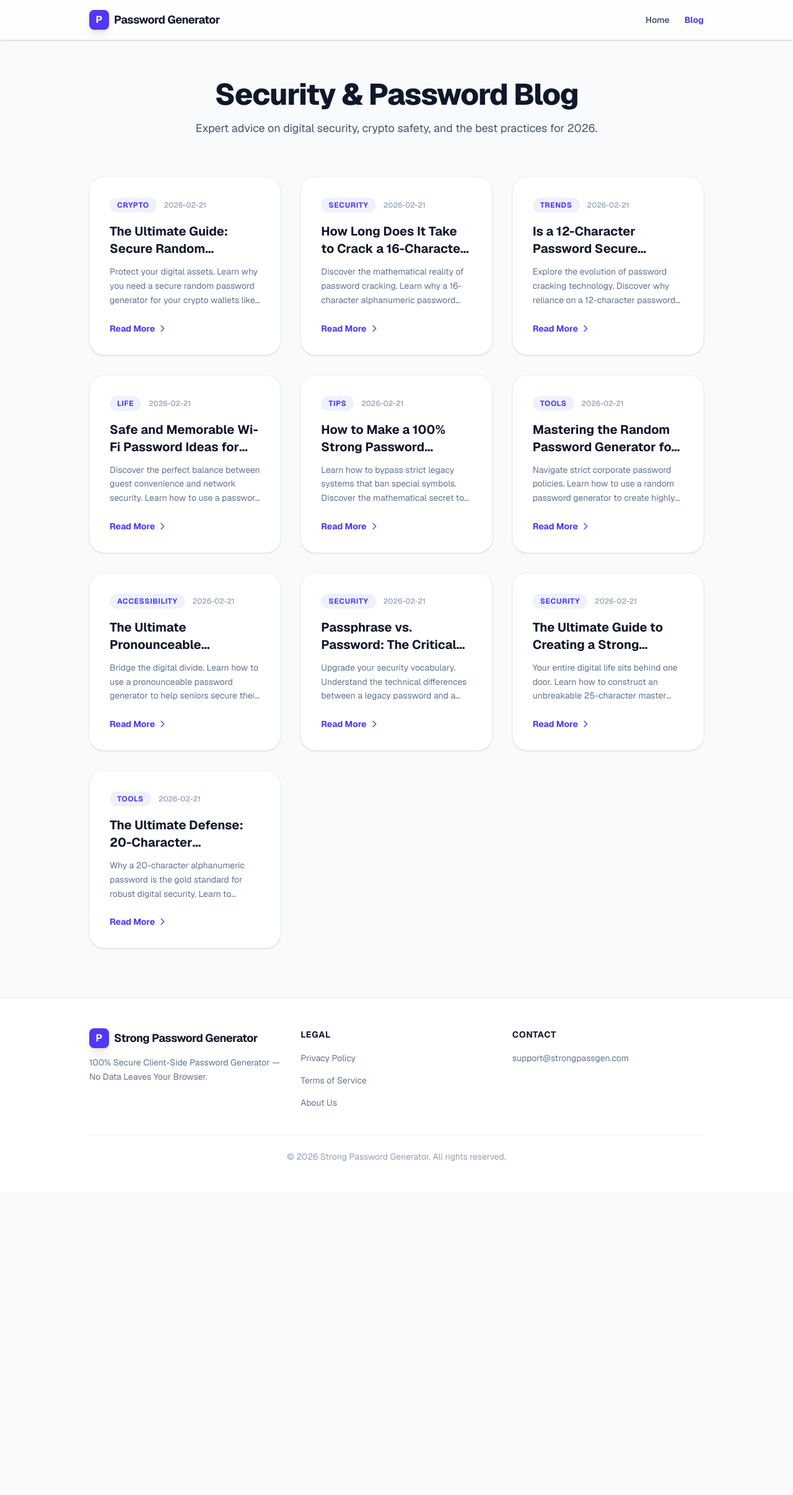
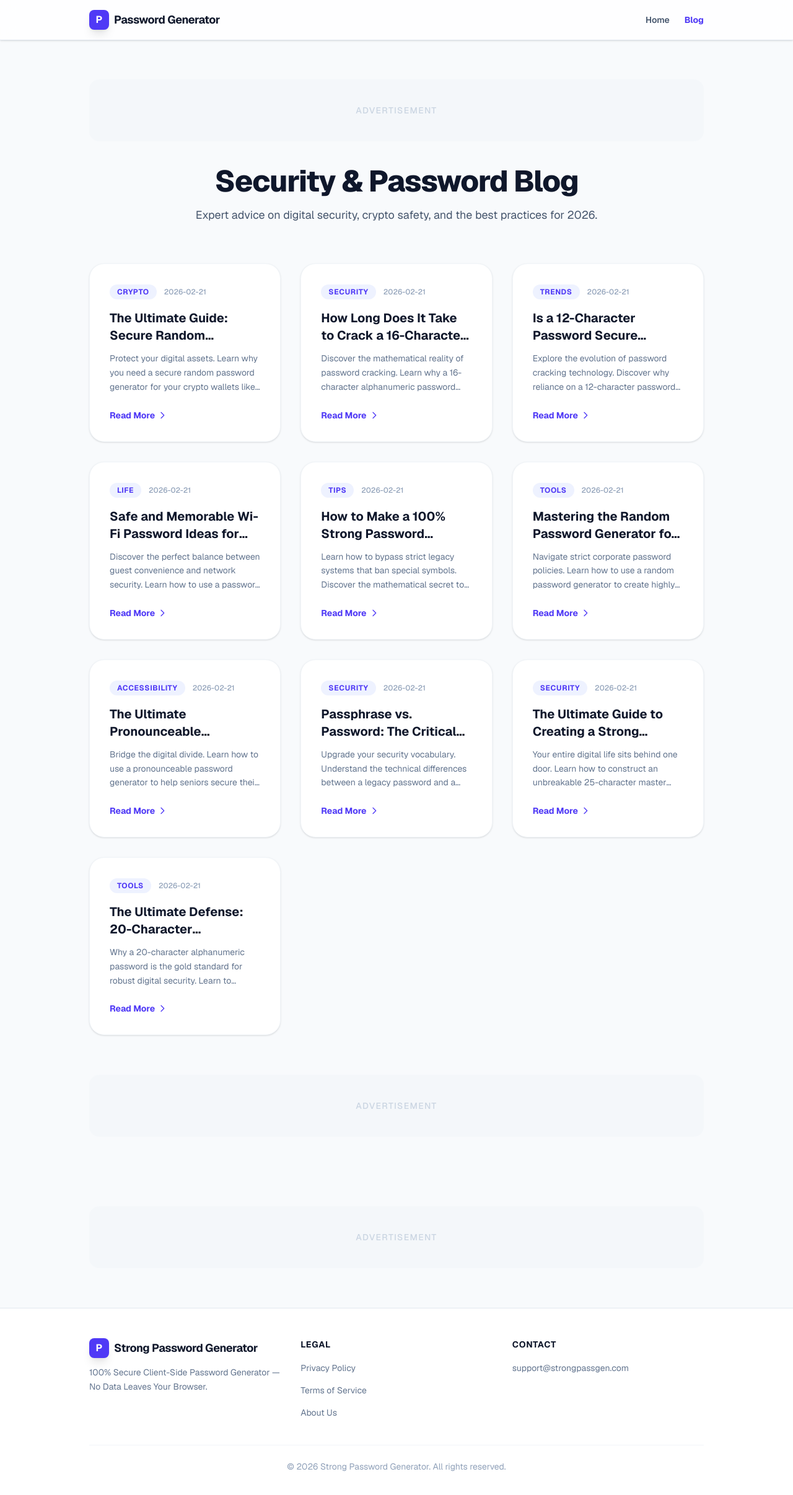
Before and after one commit to koyujong/password-generator, a Next.js app: page /blog in a window 1280 px wide. Shown: the top 2412 px of the page at 62% size. Before the commit the page ends 1924 px from the top, so only its background shows below. Built offline with nearby package versions, Linux system fonts and the light colour scheme.

Commit message:
Add manual AdSense banners to blog pages (list and individual posts)

```diff
--- a/src/app/blog/[slug]/page.tsx
+++ b/src/app/blog/[slug]/page.tsx
@@ -3,6 +3,7 @@ import { notFound } from "next/navigation";
 import Link from "next/link";
 import Footer from "@/components/Footer";
 import { Metadata } from "next";
+import AdBanner from "@/components/AdBanner";
 
 interface Props {
     params: Promise<{ slug: string }>;
@@ -86,6 +87,11 @@ export default async function BlogPostPage({ params }: Props) {
                     Back to Blog
                 </Link>
 
+                {/* AdSense Top Banner */}
+                <div className="mb-10">
+                    <AdBanner slot="6780266694" />
+                </div>
+
                 <article className="bg-white rounded-[2.5rem] p-8 sm:p-14 shadow-[0_20px_50px_rgba(0,0,0,0.05)] border border-slate-100">
                     <header className="mb-12">
                         <div className="flex items-center gap-3 mb-6">
@@ -119,6 +125,11 @@ export default async function BlogPostPage({ params }: Props) {
                     </div>
                 </article>
 
+                {/* AdSense Middle Banner */}
+                <div className="mt-16">
+                    <AdBanner slot="4221082772" />
+                </div>
+
                 <div className="mt-12 bg-gradient-to-br from-indigo-600 to-violet-700 rounded-3xl p-10 text-white shadow-2xl overflow-hidden relative group">
                     <div className="relative z-10">
                         <h2 className="text-2xl font-bold mb-4 text-white">Need a secure password right now?</h2>
@@ -134,6 +145,11 @@ export default async function BlogPostPage({ params }: Props) {
                 </div>
             </main>
 
+            {/* AdSense Lower Banner */}
+            <div className="max-w-3xl mx-auto px-4 mb-16">
+                <AdBanner slot="7907422200" />
+            </div>
+
             <Footer lang="en" />
         </div>
     );
--- a/src/app/blog/page.tsx
+++ b/src/app/blog/page.tsx
@@ -1,6 +1,7 @@
 import Link from "next/link";
 import { blogPosts } from "@/lib/blogData";
 import Footer from "@/components/Footer";
+import AdBanner from "@/components/AdBanner";
 
 export const metadata = {
     title: "Security & Password Blog | Strong Password Generator",
@@ -30,6 +31,11 @@ export default function BlogListPage() {
             </nav>
 
             <main className="pt-32 pb-20 px-4 max-w-5xl mx-auto">
+                {/* AdSense Top Banner */}
+                <div className="mb-10">
+                    <AdBanner slot="6780266694" />
+                </div>
+
                 <header className="text-center mb-16">
                     <h1 className="text-4xl sm:text-5xl font-extrabold text-slate-900 mb-4 tracking-tight">
                         Security & Password Blog
@@ -67,7 +73,17 @@ export default function BlogListPage() {
                         </Link>
                     ))}
                 </div>
+
+                {/* AdSense Middle Banner */}
+                <div className="mt-16 mb-8">
+                    <AdBanner slot="4221082772" />
+                </div>
             </main>
+
+            {/* AdSense Lower Banner */}
+            <div className="max-w-5xl mx-auto px-4 mb-16">
+                <AdBanner slot="7907422200" />
+            </div>
 
             <Footer lang="en" />
         </div>
```
